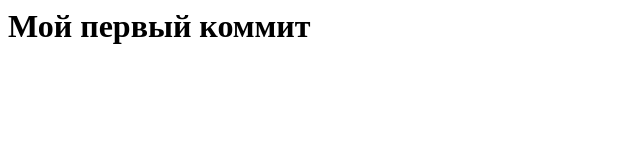
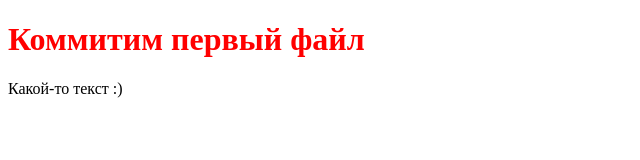
Before and after one commit to BruneJune/first-project-brune, a plain HTML site: page index.html in a window 1280 px wide. Shown: the whole page, without its empty margins (0-640 px from the left). Drawn offline with Linux system fonts and the light colour scheme.

Commit message:
добавлен текст

```diff
--- a/index.html
+++ b/index.html
@@ -1,6 +1,11 @@
-<html><head>
-</head>
-<body>
-<h1>Мой первый коммит</h1>
-</body>
+<!DOCTYPE html>
+<html lang="ru">
+  <head>
+    <meta charset="UTF-8" />
+    <link rel="stylesheet" href="style.css" />
+  </head>
+  <body>
+    <h1 class="header">Коммитим первый файл</h1>
+    <div class="text">Какой-то текст :)</div>
+  </body>
 </html>
```
